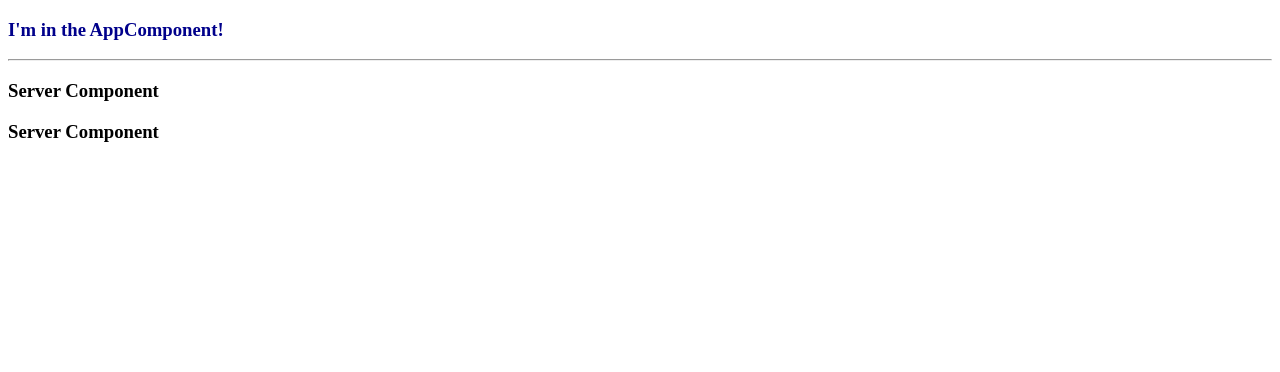
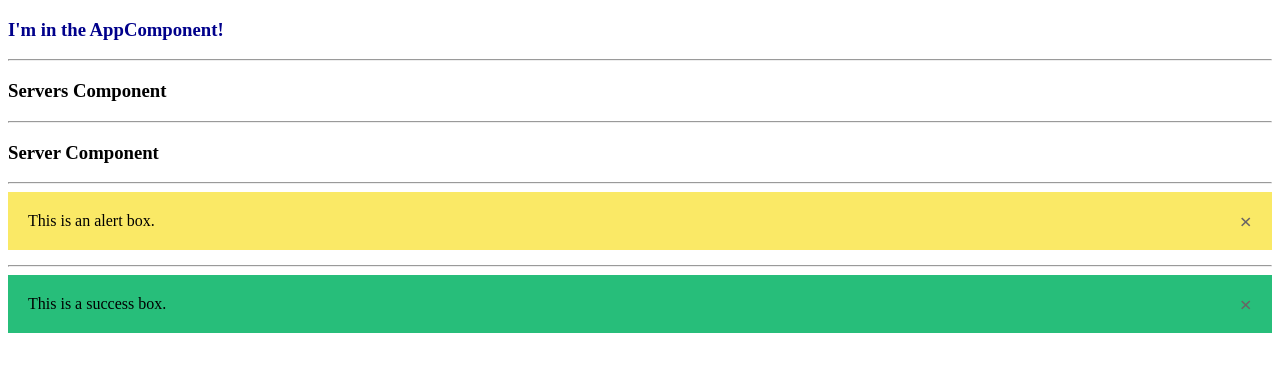
Before and after one commit to steffanimelo/my-angular-app2, an Angular app: page / in a window 1280 px wide. Shown: the top 372 px of the page. Built offline with nearby package versions, Linux system fonts and the light colour scheme.

Commit message:
Adding Success Alert and Warning Alert components

```diff
--- a/src/app/app.component.html
+++ b/src/app/app.component.html
@@ -4,6 +4,12 @@
             <h3>I'm in the AppComponent!</h3>
             <hr>
             <app-servers></app-servers>
+            <hr>
+            <app-server></app-server>
+            <hr>
+            <app-warning-alert></app-warning-alert>
+            <hr>
+            <app-success-alert></app-success-alert>
         </div>
 
     </div>
--- a/src/app/app.module.ts
+++ b/src/app/app.module.ts
@@ -4,12 +4,16 @@ import { BrowserModule } from '@angular/platform-browser';
 import { AppComponent } from './app.component';
 import { ServersComponent } from './servers/servers.component';
 import { ServerComponent } from './server/server.component';
+import { WarningAlertComponent } from './warning-alert/warning-alert.component';
+import { SuccessAlertComponent } from './success-alert/success-alert.component';
 
 @NgModule({
   declarations: [
     AppComponent,
     ServersComponent,
-    ServerComponent
+    ServerComponent,
+    WarningAlertComponent,
+    SuccessAlertComponent
   ],
   imports: [
     BrowserModule
--- a/src/app/servers/servers.component.ts
+++ b/src/app/servers/servers.component.ts
@@ -4,9 +4,10 @@ import { Component, OnInit } from '@angular/core';
   // selector: '[app-servers]',   // Using app-servers as an attribute for CSS
   // selector: '.app-servers',    //  Using app-servers as a class for CSS
   selector: 'app-servers',
-  template:
-  `<app-server></app-server>
-  <app-server></app-server>`, //templates are mandatory for every single component
+  // template:
+  // `<app-server></app-server>
+  // <app-server></app-server>`, //templates are mandatory for every single component
+  templateUrl: './servers.component.html',
   styleUrls: ['./servers.component.css']
 })
 export class ServersComponent implements OnInit {
--- /dev/null
+++ b/src/app/success-alert/success-alert.component.css
@@ -0,0 +1,24 @@
+/* The sucess message box */
+.success-alert {
+    padding: 20px;
+    background-color: #27be7a; /* Red */
+
+    margin-bottom: 15px;
+  }
+
+  /* The close button */
+  .closebtn {
+    margin-left: 15px;
+    color: rgb(106, 101, 101);
+    font-weight: bold;
+    float: right;
+    font-size: 22px;
+    line-height: 20px;
+    cursor: pointer;
+    transition: 0.3s;
+  }
+
+  /* When moving the mouse over the close button */
+  .closebtn:hover {
+    color: black;
+  }
--- /dev/null
+++ b/src/app/success-alert/success-alert.component.html
@@ -0,0 +1,4 @@
+<div class="success-alert">
+    <span class="closebtn" onclick="this.parentElement.style.display='none';">&times;</span>
+    This is a success box.
+  </div>
--- /dev/null
+++ b/src/app/success-alert/success-alert.component.ts
@@ -0,0 +1,15 @@
+import { Component, OnInit } from '@angular/core';
+
+@Component({
+  selector: 'app-success-alert',
+  templateUrl: './success-alert.component.html',
+  styleUrls: ['./success-alert.component.css']
+})
+export class SuccessAlertComponent implements OnInit {
+
+  constructor() { }
+
+  ngOnInit(): void {
+  }
+
+}
--- /dev/null
+++ b/src/app/warning-alert/warning-alert.component.css
@@ -0,0 +1,24 @@
+/* The alert message box */
+.alert {
+    padding: 20px;
+    background-color: #fae966; /* Red */
+
+    margin-bottom: 15px;
+  }
+
+  /* The close button */
+  .closebtn {
+    margin-left: 15px;
+    color: rgb(106, 101, 101);
+    font-weight: bold;
+    float: right;
+    font-size: 22px;
+    line-height: 20px;
+    cursor: pointer;
+    transition: 0.3s;
+  }
+
+  /* When moving the mouse over the close button */
+  .closebtn:hover {
+    color: black;
+  }
--- /dev/null
+++ b/src/app/warning-alert/warning-alert.component.html
@@ -0,0 +1,4 @@
+<div class="alert">
+    <span class="closebtn" onclick="this.parentElement.style.display='none';">&times;</span>
+    This is an alert box.
+  </div>
--- /dev/null
+++ b/src/app/warning-alert/warning-alert.component.ts
@@ -0,0 +1,17 @@
+import { Component, OnInit } from '@angular/core';
+
+@Component({
+  selector: 'app-warning-alert',
+  // template:
+  // `<app-warning-alert></app-warning-alert>`,
+  templateUrl: './warning-alert.component.html',
+  styleUrls: ['./warning-alert.component.css']
+})
+export class WarningAlertComponent implements OnInit {
+
+  constructor() { }
+
+  ngOnInit(): void {
+  }
+
+}
```
Also changed, not shown: 2 other files (tests, documents, lock files or other folders).
